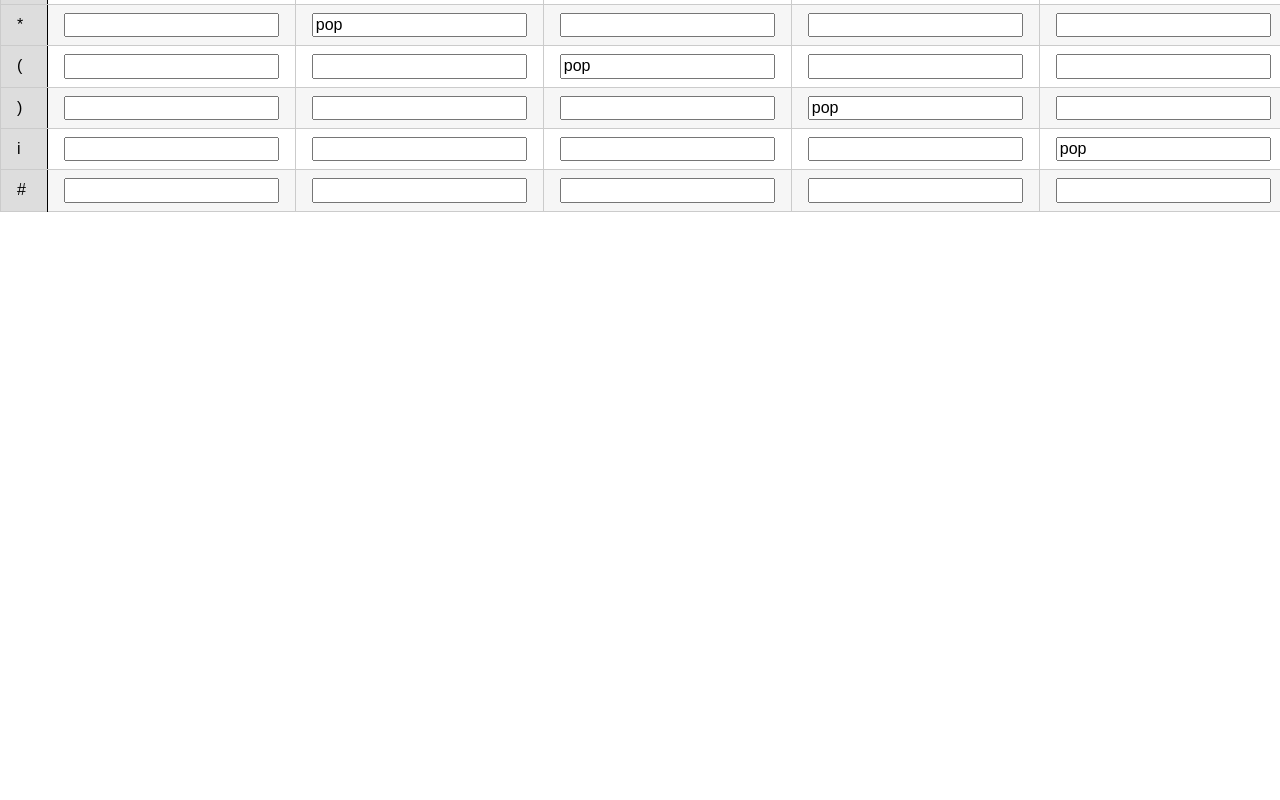
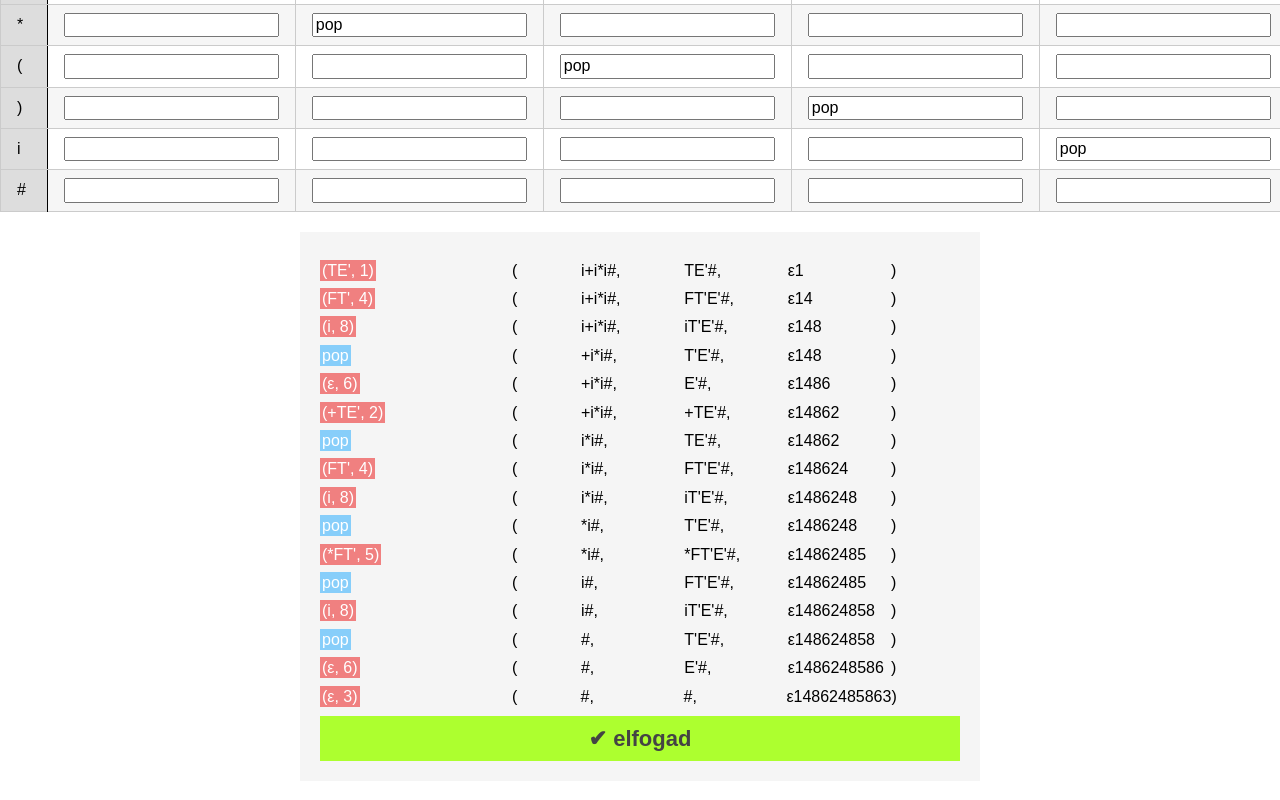
Before and after one commit to bmartin97/Ford-t-programok, a website: page UI/index.html in a window 1280 px wide. Shown: the part 354-1154 px from the top of the page. Before the commit the page ends 800 px from the top, so only its background shows below. Drawn offline with nearby package versions, Linux system fonts and the light colour scheme.

Commit message:
display result, highlight used rules

```diff
--- a/UI/index.html
+++ b/UI/index.html
@@ -133,6 +133,9 @@
             </tbody>
         </table>
     </div>
+    <div id="display">
+
+    </div>
     <script src="./index.js"></script>
 </body>
 </html>
--- a/UI/index.js
+++ b/UI/index.js
@@ -4,14 +4,15 @@ let state = {
 
 const roles_table = document.querySelector("#roles-table");
 const start_btn = document.querySelector("#start-btn");
+const display = document.querySelector("#display");
 const input_func = document.querySelector("#input-function");
 
 let input, output, rules;
 
+
 start_btn.addEventListener('click', function(evt) {
+    display.innerHTML = "";
     let input_function = input_func.value;
-
-    console.log(input_function);
 
     input_function = input_function.replace('(','').replace(')','');
     input_function = input_function.split(',');
@@ -24,25 +25,24 @@ start_btn.addEventListener('click', function(evt) {
     solverLoop();
 });
 
+start_btn.click();
 window.solverLoop = solverLoop;
 
 function solverLoop() {
+
     let index = getRuleCellIndex(getNextChar(input), getNextChar(output));
     let rule = getRule(index);
 
-    console.log(rule);
     switch (rule) {
         case "pop":
             input = input.substr(getNextChar(input).length);
             output = output.substr(getNextChar(output).length);
             break;
-        case "ε":
-
         case "elfogad":
+            display.innerHTML += '<div class="success">✔ elfogad</div>'
             return;
 
         default:
-            console.log(rule.rule+","+rule.rule_number);
             output = output.substr(getNextChar(output).length);
             if(rule.rule !== "ε") {
                 output = rule.rule + output;
@@ -50,9 +50,8 @@ function solverLoop() {
             rules = rules + rule.rule_number;
             break;
     }
-    console.log(`${input}, ${output}, ${rules}`);
-    solverLoop();
-
+    showOnDisplay(rule);
+    setTimeout(solverLoop, 200);
 }
 
 function getNextChar(text) {
@@ -67,11 +66,14 @@ function getRuleCellIndex(x, y) {
     const x_headers = roles_table.querySelectorAll("thead > tr > th");
     const x_index = [...x_headers].findIndex(head => head.innerHTML === x);
     if(x_index === -1) {
+        display.innerHTML += `<div class="warning">⚠ invalid karakter: ${x}</div>`
+
         throw "not found x value";
     }
     const y_headers = roles_table.querySelectorAll("tbody > tr > td:first-child");
     const y_index = [...y_headers].findIndex(head => head.innerHTML === y);
     if(y_index === -1) {
+        display.innerHTML += `<div class="warning">⚠ invalid karakter: ${y}</div>`
         throw "not found y value";
     }
 
@@ -79,7 +81,16 @@ function getRuleCellIndex(x, y) {
 }
 
 function getRule({x, y}) {
-    let rule = roles_table.querySelector(`tbody tr:nth-child(${y}) > td:nth-child(${x}) input`).value;
+    let rule = roles_table.querySelector(`tbody tr:nth-child(${y}) > td:nth-child(${x})`);
+
+    const previusUsedCell = roles_table.querySelector(".use");
+    if(previusUsedCell) {
+        previusUsedCell.classList.remove("use");
+    }
+
+    rule.classList.add("use");
+
+    rule = rule.querySelector("input").value;
     if(rule !== "") {
         if(rule !== "pop" && rule !== "elfogad") {
             rule = rule.split(',');
@@ -91,6 +102,35 @@ function getRule({x, y}) {
             return rule;
         }
     } else {
+        display.innerHTML += '<div class="wrong">✖ elutasít</div>'
         throw "empty rule cell"
     }
 }
+
+function showOnDisplay(rule) {
+    const tempRule = rule !== "pop" ? `<span class="coral-highlight">(${rule.rule}, ${rule.rule_number})</span>` : `<span class="pop-highlight">${rule}</span>`;
+    display.innerHTML += `
+    <div class="row">
+        <div class="rule">
+            ${tempRule}
+        </div>
+        <div class="output">
+            <div class="column">
+                (
+            </div>
+            <div class="column">
+                ${input},
+            </div>
+            <div class="column">
+                ${output},
+            </div>
+            <div class="column">
+                ${rules}
+            </div>
+            <div class="column">
+                )
+            </div>
+        </div>
+    </div>
+    `;
+}
--- a/UI/main_style.css
+++ b/UI/main_style.css
@@ -1,6 +1,10 @@
 div.input {
     margin: 20px auto;
     text-align: center;
+}
+
+#roles-table {
+    width: 100%;
 }
 
 tbody tr:nth-child(odd) {
@@ -18,3 +22,78 @@ thead {
     background: #ddd;
     border-bottom: 1px solid black;
 }
+
+#display {
+    padding: 20px;
+    background: #f5f5f5;
+    width: 50%;
+    margin: 20px auto;
+}
+
+#display .row {
+    display: flex;
+    flex-direction: row;
+    flex-wrap: nowrap;
+    margin: 10px 0;
+}
+
+#display .row .rule {
+    width: 30%;
+}
+#display .row .output {
+    width: 70%;
+    display: flex;
+    flex-direction: row;
+    flex-wrap: nowrap;
+    justify-content: space-between;
+}
+#display .row .output > .column {
+    width: 30%;
+}
+#display .row .output > .column:first-child,
+#display .row .output > .column:last-child {
+    width: 20%
+}
+
+.use {
+    outline: 3px solid lightcoral;
+}
+
+.coral-highlight {
+    background: lightcoral;
+    color: white;
+    padding: 2px;
+}
+
+.pop-highlight {
+    background: lightskyblue;
+    color: white;
+    padding: 2px;
+}
+
+.success {
+    text-align: center;
+    font-size: 22px;
+    background: greenyellow;
+    font-weight: bold;
+    color: #444;
+    padding: 10px 0;
+}
+
+.wrong {
+    text-align: center;
+    font-size: 22px;
+    background: red;
+    font-weight: bold;
+    color: white;
+    padding: 10px 0;
+}
+
+.warning {
+    text-align: center;
+    font-size: 22px;
+    background: orange;
+    font-weight: bold;
+    color: white;
+    padding: 10px 0;
+}
```
Also changed, not shown: UI/dist/index.html, 5 other files.
